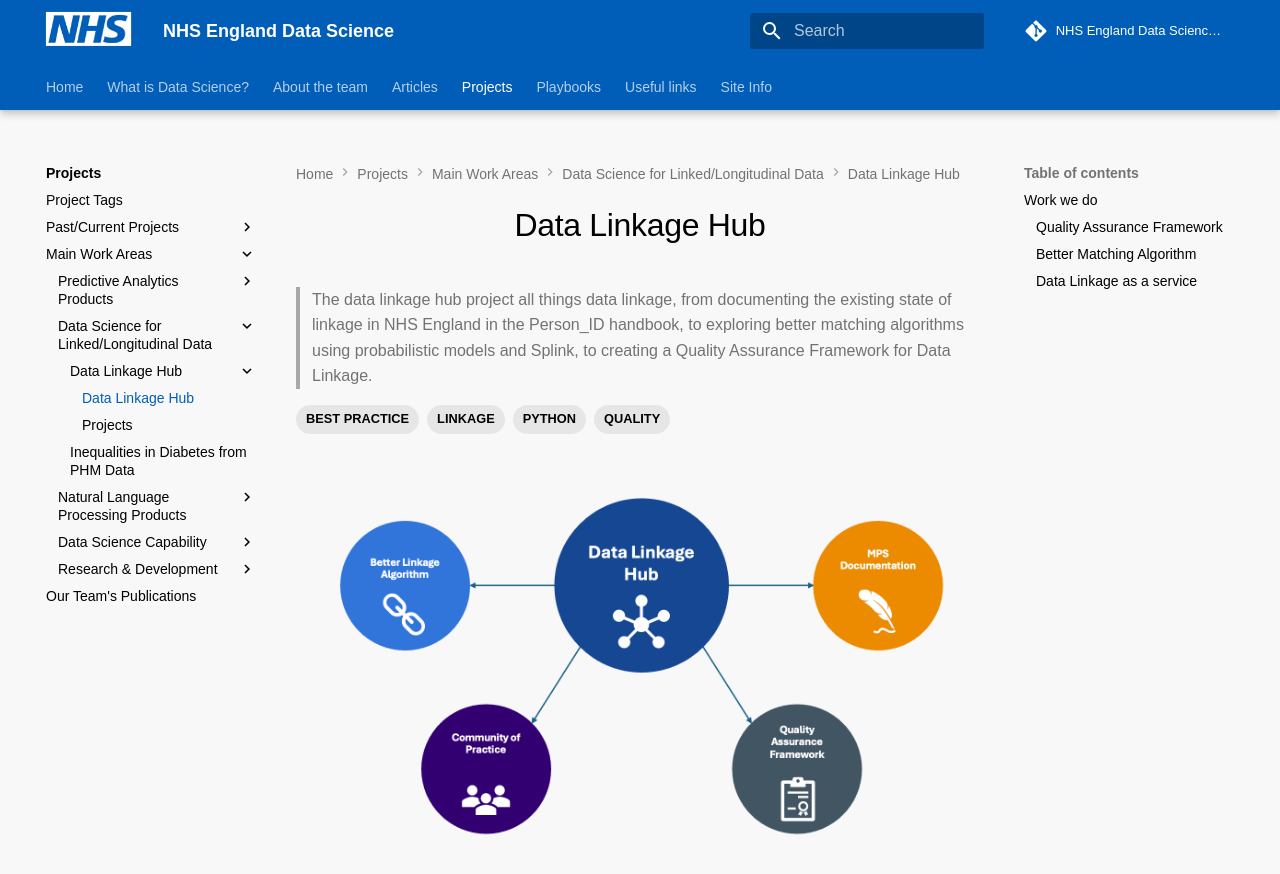
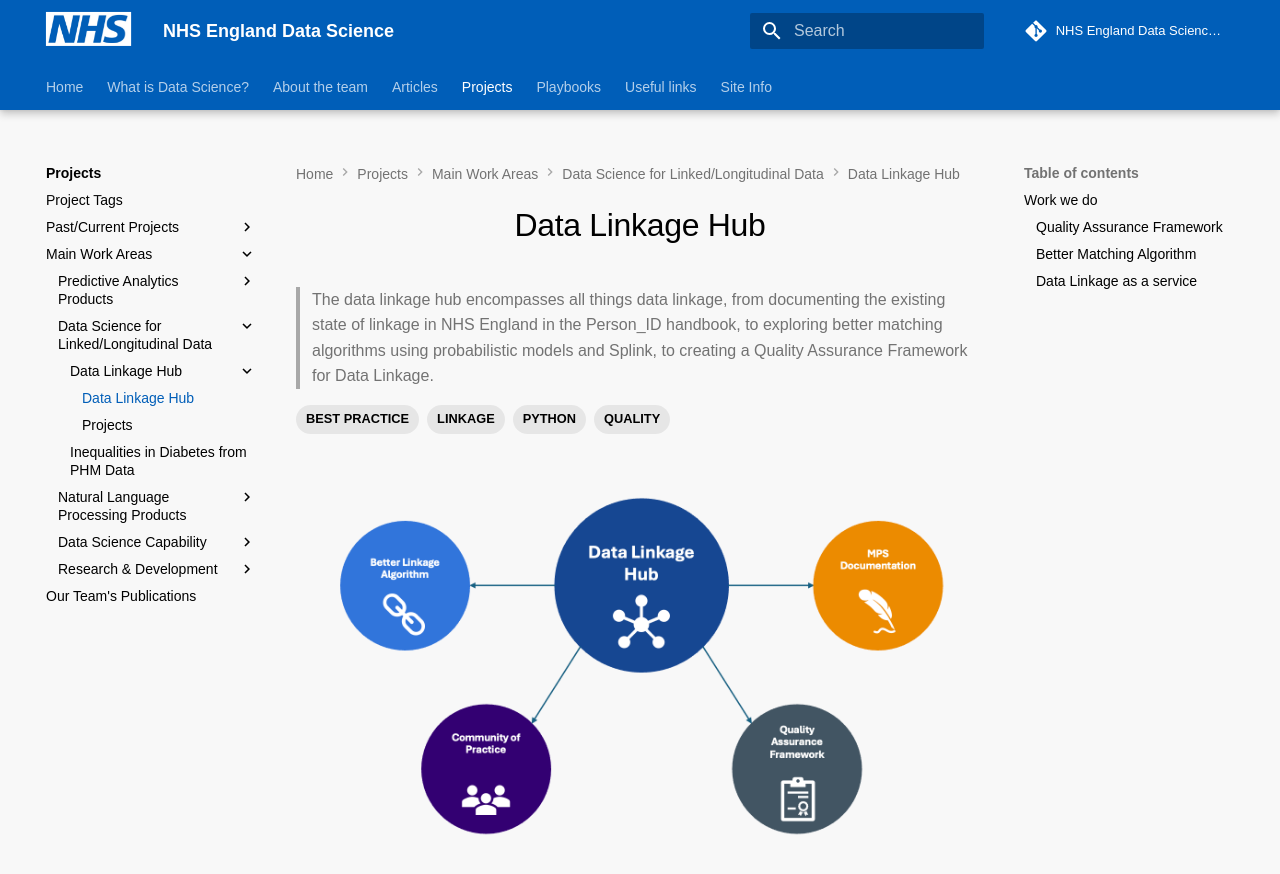
Before and after one commit to nhsengland/datascience, an MkDocs documentation site: the page built from docs/our_work/data-linkage-hub/linkage.md, in a window 1280 px wide and 900 px high. Shown: the top 874 px of the window. Built offline with MkDocs 1.6.1 and Material for MkDocs 9.7.7, drawn with Linux system fonts in a browser that asks for light colours; some web fonts are replaced; comment, search, counter and statistics services are not loaded; old or Windows-style settings are respelled for this version of MkDocs.

Commit message:
improve home page

```diff
--- a/docs/our_work/data-linkage-hub/linkage.md
+++ b/docs/our_work/data-linkage-hub/linkage.md
@@ -1,10 +1,10 @@
 ---
 title: 'Data Linkage Hub'
-summary: 'The data linkage hub project all things data linkage, from documenting the existing state of linkage in NHS England in the Person_ID handbook, to exploring better matching algorithms using probabilistic models and Splink, to creating a Quality Assurance Framework for Data Linkage.'
+summary: 'The data linkage hub encompasses all things data linkage, from documenting the existing state of linkage in NHS England in the Person_ID handbook, to exploring better matching algorithms using probabilistic models and Splink, to creating a Quality Assurance Framework for Data Linkage.'
 origin: 'NHS Digital'
 tags: ['BEST PRACTICE', 'LINKAGE', 'PYTHON', 'QUALITY']
 ---
-![Diagram representing the three current areas of the data linkage project: Quality Assurance, Better Matching Algorithm, and Data Linkage as a service.](../../images/linkage_visual_abstract.png)
+![Diagram representing the four current areas of the data linkage hub: DL Quality Assurance, Better Matching Algorithm, MPS Documentation, and the DL Community of Practice.](../../images/linkage_visual_abstract.png)
 
 Data Linkage is a business-critical process within many government organisations, including NHS England. Being able to link patients across their care journey, making sure that underrepresented populations are not lost in the cracks, and ensuring compatibility when using several data sets for the same purpose is a pillar of why the Data Linkage Enhancement team exists.
 
```
